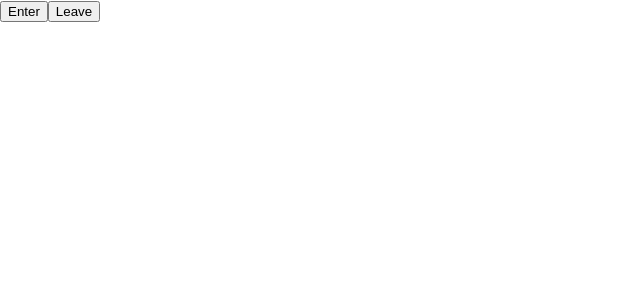
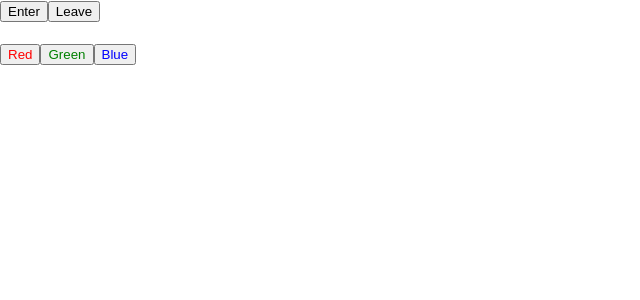
Before and after one commit to yh0921k/learning-react, a React (Create React App) app: page / in a window 1280 px wide. Shown: the top 300 px of the page, without its empty margins (0-640 px from the left). Built offline with nearby package versions, Linux system fonts and the light colour scheme.

Commit message:
[add] 3.4.2.3 한 컴포넌트에서 useState 여러 번 사용하기

```diff
--- a/src/functional-component/Say.js
+++ b/src/functional-component/Say.js
@@ -5,11 +5,21 @@
   const onClickEnter = () => setMessage('Hello');
   const onClickLeave = () => setMessage('Bye');
 
+  const [color, setColor] = useState('black');
   return (
     <div>
       <button onClick={onClickEnter}>Enter</button>
       <button onClick={onClickLeave}>Leave</button>
-      <h1>{message}</h1>
+      <h1 style={{ color }}>{message}</h1>
+      <button style={{ color: 'red' }} onClick={() => setColor('red')}>
+        Red
+      </button>
+      <button style={{ color: 'green' }} onClick={() => setColor('green')}>
+        Green
+      </button>
+      <button style={{ color: 'blue' }} onClick={() => setColor('blue')}>
+        Blue
+      </button>
     </div>
   );
 };
```
